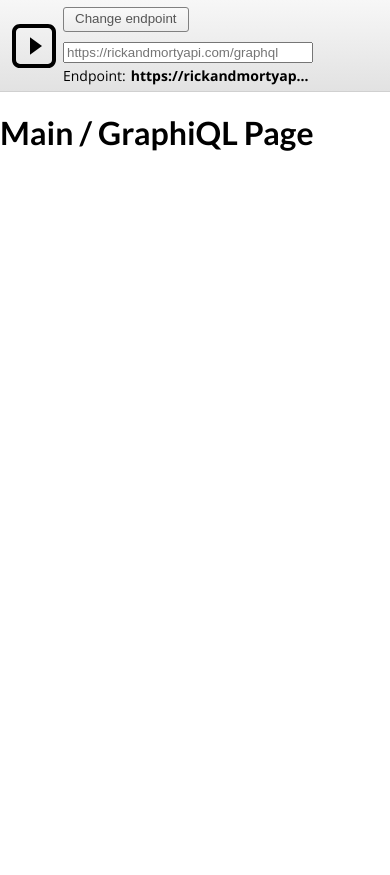
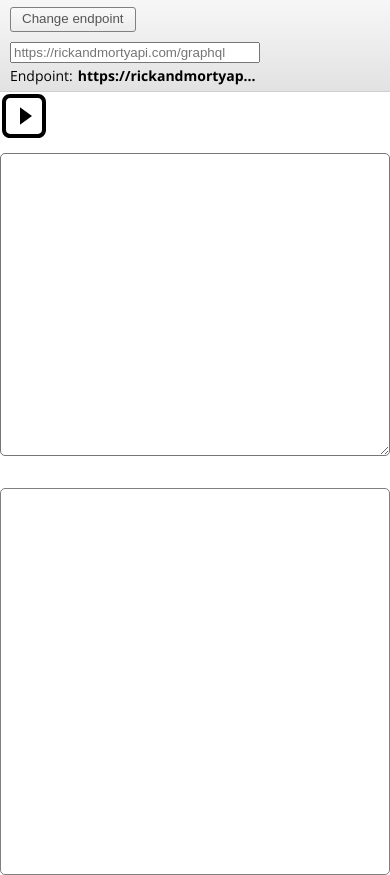
Before and after one commit to IlyaKozak/graphiql-app, a Next.js app: page /graphiql in a window 390 px wide. Before the commit the page ends 844 px from the top, so only its background shows below. Built offline with nearby package versions, Linux system fonts and the light colour scheme; no server answers.

Commit message:
feat: implement Response and Editor sections

```diff
--- /dev/null
+++ b/src/components/EditorSection/EditorSection.module.css
@@ -0,0 +1,29 @@
+.wrapper {
+  display: flex;
+  flex-direction: column;
+  width: 49vw;
+  height: 100%;
+}
+
+.wrapper img {
+  transition: all .3s ease-in-out;
+}
+
+.wrapper img:hover {
+  cursor: pointer;
+  transform: scale(0.95);
+}
+
+.wrapper textarea {
+  max-width: 50vw;
+  border-radius: 5px;
+  height: calc(100% - 48px);
+  margin: 13px 0;
+}
+
+@media screen and (max-width: 800px) {
+  .wrapper textarea {
+    min-width: 100vw;
+    height: calc(50vh - 119px);
+  }
+}
--- /dev/null
+++ b/src/components/EditorSection/EditorSection.tsx
@@ -0,0 +1,46 @@
+import { Dispatch, SetStateAction, useEffect, useRef, useState } from 'react';
+import classes from './EditorSection.module.css';
+import searchIcon from '../../../public/search-icon.svg';
+import Image from 'next/image';
+import graphiQLService from '@/models/GraphiQLService';
+
+interface IEditorSectionProps {
+  setResponse: Dispatch<SetStateAction<string | null>>;
+  endpoint: string;
+}
+
+function EditorSection({ setResponse, endpoint }: IEditorSectionProps) {
+  const textAreaRef = useRef<HTMLTextAreaElement>(null);
+
+  const handleQuerySubmit = (event: React.MouseEvent<HTMLImageElement, MouseEvent>) => {
+    event.preventDefault();
+    if (textAreaRef.current?.value) {
+      graphiQLService(endpoint, textAreaRef.current?.value)
+        .then((data) => {
+          setResponse(JSON.stringify(data, null, 4));
+        })
+        .catch((error) => {
+          setResponse('Failed to fetch data');
+        });
+    } else {
+      return;
+    }
+  };
+
+  useEffect(() => {
+    if (textAreaRef.current) {
+      textAreaRef.current.value = '';
+    }
+  }, [endpoint]);
+
+  return (
+    <>
+      <div className={classes.wrapper}>
+        <Image onClick={handleQuerySubmit} src={searchIcon} alt="search schema" />
+        <textarea rows={30} ref={textAreaRef} className={classes.textarea}></textarea>
+      </div>
+    </>
+  );
+}
+
+export default EditorSection;
--- a/src/components/MainHeader/MainHeader.module.css
+++ b/src/components/MainHeader/MainHeader.module.css
@@ -5,15 +5,6 @@
   padding: 7px 10px 6px;
   background: linear-gradient(#f7f7f7, #e2e2e2);
   border-bottom: 1px solid #d0d0d0;
-}
-
-.wrapper img {
-  transition: all .3s ease-in-out;
-}
-
-.wrapper img:hover {
-  cursor: pointer;
-  transform: scale(0.95);
 }
 
 .container {
--- a/src/components/MainHeader/MainHeader.tsx
+++ b/src/components/MainHeader/MainHeader.tsx
@@ -1,37 +1,34 @@
 import { useRef } from 'react';
 import { useLocaleContext } from '../../context/locale.context';
 import classes from './MainHeader.module.css';
-import searchIcon from '../../../public/search-icon.svg';
-import Image from 'next/image';
 
 interface IMainHeaderProps {
-  onSubmit: (endpoint: string) => void;
+  onEndpointSubmit: (endpoint: string) => void;
   endpoint: string;
 }
 
-function MainHeader({ onSubmit, endpoint }: IMainHeaderProps) {
+function MainHeader({ onEndpointSubmit, endpoint }: IMainHeaderProps) {
   const inputRef = useRef<HTMLInputElement | null>(null);
   const [locale] = useLocaleContext();
   const {
     main: { endpointButton, endpointText },
   } = locale;
 
-  const handleSubmit = (
+  const handleEndpointSubmit = (
     event: React.MouseEvent<HTMLButtonElement> | React.FormEvent<HTMLFormElement>
   ) => {
     event.preventDefault();
     if (inputRef.current) {
-      onSubmit(inputRef.current.value);
+      onEndpointSubmit(inputRef.current.value);
     }
   };
 
   return (
     <>
       <div className={classes.wrapper}>
-        <Image src={searchIcon} alt="search schema" />
         <div className={classes.container}>
-          <form onSubmit={handleSubmit}>
-            <button onClick={handleSubmit} title={endpointButton}>
+          <form onSubmit={handleEndpointSubmit}>
+            <button onClick={handleEndpointSubmit} title={endpointButton}>
               {endpointButton}
             </button>
             <input ref={inputRef} type="url" placeholder={endpoint} />
--- /dev/null
+++ b/src/components/ResponseSection/ResponseSection.module.css
@@ -0,0 +1,14 @@
+.wrapper {
+  width: 50vw;
+  height: calc(100% - 28px);
+  border: 1px solid gray;
+  border-radius: 5px;
+}
+
+@media screen and (max-width: 800px) {
+  .wrapper {
+    margin: 0;
+    width: 100vw;
+    height: 100%;
+  }
+}
--- /dev/null
+++ b/src/components/ResponseSection/ResponseSection.tsx
@@ -0,0 +1,24 @@
+import { useEffect, useState } from 'react';
+import classes from './ResponseSection.module.css';
+
+interface IResponseSectionProps {
+  response: string | null;
+}
+
+function ResponseSection({ response }: IResponseSectionProps) {
+  const [code, setCode] = useState<string | null>(null);
+
+  useEffect(() => {
+    setCode(response);
+  }, [response]);
+
+  return (
+    <>
+      <pre className={classes.wrapper}>
+        <code>{code}</code>
+      </pre>
+    </>
+  );
+}
+
+export default ResponseSection;
--- /dev/null
+++ b/src/models/GraphiQLInitialService.ts
@@ -0,0 +1,22 @@
+import { dataType, __Schema as Schema } from '../types/schema';
+import { QUERY } from '@/constants/queryToGetGraphQLSchema';
+
+export default async function GraphiQLInitialService(endpoint: string): Promise<Schema | string> {
+  const query = QUERY;
+
+  try {
+    const response = await fetch(endpoint, {
+      method: 'POST',
+      headers: {
+        'Content-Type': 'application/json',
+        Accept: 'application/json',
+      },
+      body: JSON.stringify({ query }),
+    });
+
+    const responseJSON: dataType = await response.json();
+    return responseJSON.data.__schema;
+  } catch (error) {
+    return 'NO SCHEMA AVAILABLE';
+  }
+}
--- a/src/models/GraphiQLService.ts
+++ b/src/models/GraphiQLService.ts
@@ -1,9 +1,7 @@
-import { dataType, __Schema as Schema } from '../types/schema';
-import { QUERY } from '@/constants/queryToGetGraphQLSchema';
-
-export default async function graphiQLService(endpoint: string): Promise<Schema> {
-  const query = QUERY;
-
+export default async function graphiQLService(
+  endpoint: string,
+  query: string | null
+): Promise<string> {
   const response = await fetch(endpoint, {
     method: 'POST',
     headers: {
@@ -13,7 +11,6 @@ export default async function graphiQLService(endpoint: string): Promise<Schema>
     body: JSON.stringify({ query }),
   });
 
-  const responseJSON: dataType = await response.json();
-
-  return responseJSON.data.__schema;
+  const responseJSON = await response.json();
+  return responseJSON;
 }
--- a/src/pages/graphiql/index.tsx
+++ b/src/pages/graphiql/index.tsx
@@ -1,19 +1,28 @@
 import Head from 'next/head';
 import MainHeader from '@/components/MainHeader/MainHeader';
-import graphiQLService from '@/models/GraphiQLService';
+import GraphiQLInitialService from '@/models/GraphiQLInitialService';
 import { useEffect, useState } from 'react';
 import { __Schema as Schema } from '@/types/schema';
+import ResponseSection from '@/components/ResponseSection/ResponseSection';
+import EditorSection from '@/components/EditorSection/EditorSection';
 
 export default function Main() {
   const [endpoint, setEndpoint] = useState('https://rickandmortyapi.com/graphql');
   const [schemaData, setSchemaData] = useState<Schema | null>(null);
+  const [response, setResponse] = useState<string | null>(null);
 
-  const handleSubmit = (endpoint: string) => {
+  const handleEndpointSubmit = (endpoint: string) => {
     setEndpoint(endpoint);
   };
 
   useEffect(() => {
-    graphiQLService(endpoint).then((data) => setSchemaData(data));
+    GraphiQLInitialService(endpoint).then((data) => {
+      if (typeof data !== 'string') {
+        setSchemaData(data);
+      } else {
+        setSchemaData(null);
+      }
+    });
   }, [endpoint]);
 
   return (
@@ -24,9 +33,11 @@ export default function Main() {
         <meta name="viewport" content="width=device-width, initial-scale=1" />
         <link rel="icon" href="/favicon.ico" />
       </Head>
-      <MainHeader onSubmit={handleSubmit} endpoint={endpoint} />
-      <h1>Main / GraphiQL Page</h1>
-      <p>{JSON.stringify(schemaData?.mutationType)}</p>
+      <MainHeader onEndpointSubmit={handleEndpointSubmit} endpoint={endpoint} />
+      <div className="container-main">
+        <EditorSection setResponse={setResponse} endpoint={endpoint} />
+        <ResponseSection response={response} />
+      </div>
     </>
   );
 }
--- a/src/styles/globals.css
+++ b/src/styles/globals.css
@@ -17,3 +17,17 @@ h5,
 h6 {
   font-family: 'Lato', sans-serif;
 }
+
+.container-main {
+  display: flex;
+  gap: 10px;
+  height: calc(100vh - 61px)
+}
+
+@media screen and (max-width: 800px) {
+  .container-main {
+    display: flex;
+    gap: 10px;
+    flex-direction: column;
+  }
+}
```
